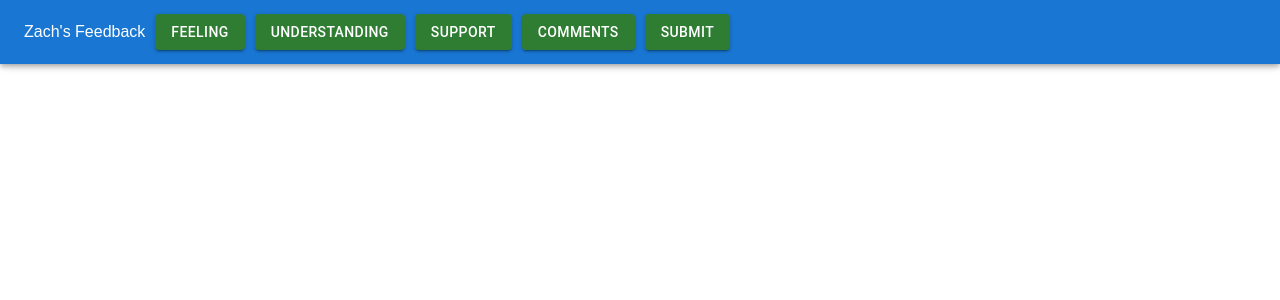
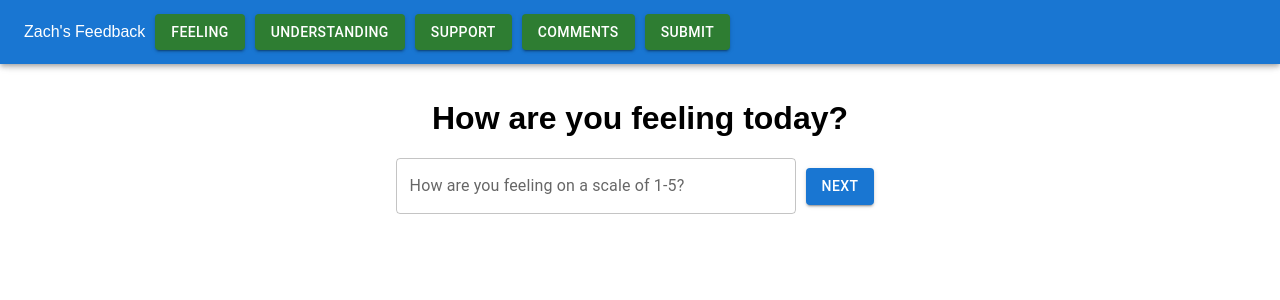
Before and after one commit to zenolook123/redux-feedback-loop, a React (Create React App) app: page / in a window 1280 px wide. Shown: the top 300 px of the page. Built offline with nearby package versions, Linux system fonts and the light colour scheme; no server answers.

Commit message:
I think im getting closer

```diff
--- a/package.json
+++ b/package.json
@@ -16,7 +16,8 @@
     "react-router-dom": "^5.3.4",
     "react-scripts": "^5.0.1",
     "redux": "^4.2.1",
-    "redux-logger": "^3.0.6"
+    "redux-logger": "^3.0.6",
+    "sweetalert2": "^11.7.18"
   },
   "devDependencies": {
     "nodemon": "^1.18.5"
--- a/src/components/App/App.jsx
+++ b/src/components/App/App.jsx
@@ -35,7 +35,7 @@ function App() {
     <div className='App'>
       <NavBar />
 
-      <Route exact path = '/feeling'>
+      <Route exact path = '/'>
       <Feeling />
       </Route>
 
--- a/src/components/Comments/Comments.jsx
+++ b/src/components/Comments/Comments.jsx
@@ -1,11 +1,34 @@
 import { TextField, Button } from "@mui/material"
+import { useState } from "react";
+function Comments() {
 
-function Comments() {
+
+    const [commentsValue, setCommentsValue] = useState("");
+
+    const handleTextChange = (event) => {
+        setCommentsValue(event.target.value)
+    }
+
+    const commentsObject = [{
+        comments:commentsValue
+    }]
+
+
+    function commentsPush() {
+        dispatch({
+            type:"SET_COMMENTS_LOCAL",
+            payload: commentsObject
+        })
+
+        history.push("/comments")
+      }
+
+
     return (
         <div style={{marginTop:'100px'}}>
             <h1>Any comments you want to leave?</h1>
-            <TextField id="outlined-basic" label="Leave a comment!" variant="outlined" style={{width:'400px'}}/>
-            <Button variant="contained" style={{margin:'10px'}}>Next</Button>
+            <TextField id="outlined-basic" label="Leave a comment!" variant="outlined" style={{width:'400px'}} onChange={handleTextChange}/>
+            <Button variant="contained" style={{margin:'10px'}} onClick={commentsPush}>Next</Button>
         </div>
     )
 }
--- a/src/components/Feeling/Feeling.jsx
+++ b/src/components/Feeling/Feeling.jsx
@@ -13,24 +13,31 @@ function Feeling() {
         setFeelingValue(event.target.value)
     }
 
+    const feelingObject = [{
+        feeling: feelingValue
+    }]
 
-    function understandingPush() {
-        const feedbackObject = [{
-            id:1,
-            feeling:feelingValue
-        }]
-        history.push("/understanding")
-        dispatch({
-            type:"SET_FEEDBACK_LOCAL",
-            payload: feedbackObject
-        })
-      }
+
+    function feelingPush() {
+
+        history.push("/feeling")
+
+
+        if (feelingValue >= 0 && feelingValue <= 5 && feelingValue != '')
+            dispatch({
+                type: "SET_FEELING_LOCAL",
+                payload: feelingObject
+            })
+
+
+    }
+
 
     return (
-        <div style={{marginTop:'100px'}}>
+        <div style={{ marginTop: '100px' }}>
             <h1>How are you feeling today?</h1>
-            <TextField id="outlined-basic" label="How are you feeling on a scale of 1-5?" variant="outlined" style={{width:'400px'}} type="number" onChange={handleTextChange}/>
-            <Button variant="contained" style={{margin:'10px'}} onClick={understandingPush}>Next</Button>
+            <TextField id="outlined-basic" label="How are you feeling on a scale of 1-5?" variant="outlined" style={{ width: '400px' }} type='number' onChange={handleTextChange} />
+            <Button variant="contained" style={{ margin: '10px' }} onClick={feelingPush}>Next</Button>
         </div>
     )
 }
--- a/src/components/NavBar/NavBar.jsx
+++ b/src/components/NavBar/NavBar.jsx
@@ -1,4 +1,4 @@
-import {AppBar, Button, Toolbar} from '@mui/material';
+import { AppBar, Button, Toolbar } from '@mui/material';
 import { useHistory } from 'react-router-dom'
 
 
@@ -6,30 +6,31 @@ import { useHistory } from 'react-router-dom'
 export default function NavBar() {
   const history = useHistory()
   function feelingPush() {
-        history.push("/feeling")
+    history.push("/")
   }
 
   function understandingPush() {
     history.push("/understanding")
   }
 
-      function supportPush () {
+  function supportPush() {
     history.push('/support')
   }
-      function commentsPush () {
+  function commentsPush() {
     history.push('/comments')
   }
-      function submitPush () {
+  function submitPush() {
     history.push('/submit')
   }
 
-return  (<AppBar position="fixed">
+
+  return (<AppBar position="fixed">
     <Toolbar> Zach's Feedback
-<Button color='success' variant='contained' onClick={feelingPush} style={{marginLeft:'10px'}}>Feeling</Button>
-<Button color='success' variant='contained' onClick={understandingPush} style={{marginLeft:'10px'}}>Understanding</Button>
-<Button color='success' variant='contained' style={{marginLeft:'10px'}} onClick={supportPush}>Support</Button>
-<Button color='success' variant='contained' style={{marginLeft:'10px'}} onClick={commentsPush}>Comments</Button>
-<Button color='success' variant='contained' style={{marginLeft:'10px'}} onClick={submitPush}>Submit</Button>
+      <Button color='success' variant='contained' onClick={feelingPush} style={{ marginLeft: '10px' }}>Feeling</Button>
+      <Button color='success' variant='contained' onClick={understandingPush} style={{ marginLeft: '10px' }}>Understanding</Button>
+      <Button color='success' variant='contained' style={{ marginLeft: '10px' }} onClick={supportPush}>Support</Button>
+      <Button color='success' variant='contained' style={{ marginLeft: '10px' }} onClick={commentsPush}>Comments</Button>
+      <Button color='success' variant='contained' style={{ marginLeft: '10px' }} onClick={submitPush}>Submit</Button>
     </Toolbar>
   </AppBar>)
 }
--- a/src/components/Support/Support.jsx
+++ b/src/components/Support/Support.jsx
@@ -1,16 +1,38 @@
 import { TextField, Button } from "@mui/material"
-import {useHistory} from 'react-router-dom'
+import { useHistory } from 'react-router-dom'
+import { useDispatch } from "react-redux"
+import { useState } from "react"
 
 function Support() {
+    const [supportValue, setSupportValue] = useState("");
+    const dispatch = useDispatch()
     const history = useHistory()
-    function commentsPush() {
-        history.push("/comments")
-      }
+
+    const supportObject = [{
+        support: supportValue
+    }]
+
+    const handleTextChange = (event) => {
+        setSupportValue(event.target.value)
+    }
+
+    function supportPush() {
+
+        dispatch({
+            type: "SET_SUPPORT_LOCAL",
+            payload: supportObject
+        })
+
+        history.push("/support")
+    }
+
+
+
     return (
-        <div style={{marginTop:'100px'}}>
+        <div style={{ marginTop: '100px' }}>
             <h1>How well are you being supported?</h1>
-            <TextField id="outlined-basic" label="How supported are you on a scale from 1-5?" variant="outlined" type='number' style={{width:'400px'}}/>
-            <Button variant="contained" style={{margin:'10px'}} onClick={commentsPush}>Next</Button>
+            <TextField id="outlined-basic" label="How supported are you on a scale from 1-5?" variant="outlined" type='number' style={{ width: '400px' }} onChange={handleTextChange} />
+            <Button variant="contained" style={{ margin: '10px' }} onClick={supportPush}>Next</Button>
         </div>
     )
 }
--- a/src/components/Understanding/Understanding.jsx
+++ b/src/components/Understanding/Understanding.jsx
@@ -1,18 +1,41 @@
 import { TextField, Button } from "@mui/material"
+import { useDispatch } from "react-redux"
 import { useHistory } from "react-router-dom"
+import { useState } from "react"
+
 
 function Understanding() {
+
     const history = useHistory()
-    function supportedPush() {
-        history.push("/support")
-      }
+    const dispatch = useDispatch()
+
+    const [understandingValue, setUnderstanding] = useState("");
+
+    const handleTextChange = (event) => {
+        setUnderstanding(event.target.value)
+    }
+
+    const understandingObject = [{
+        understanding: understandingValue
+    }]
+
+
+    function understandingPush() {
+        dispatch({
+            type: 'SET_UNDERSTANDING_LOCAL',
+            payload: understandingObject
+        })
+
+        history.push("/understanding")
+
+    }
 
 
     return (
-        <div style={{marginTop:'100px'}}>
+        <div style={{ marginTop: '100px' }}>
             <h1>How well are you understanding the content?</h1>
-            <TextField id="outlined-basic" label="How well do you understand on a scale of 1-5?" variant="outlined" type="number" style={{width:'400px'}}/>
-            <Button variant="contained" style={{margin:'10px'}} onClick={supportedPush}>Next</Button>
+            <TextField id="outlined-basic" label="How well do you understand on a scale of 1-5?" variant="outlined" type="number" style={{ width: '400px' }} onChange={handleTextChange} />
+            <Button variant="contained" style={{ margin: '10px' }} onClick={understandingPush}>Next</Button>
         </div>
     )
 }
--- a/src/reducers/currentFeedback.js
+++ /dev/null
@@ -1,8 +0,0 @@
-const currentFeedback = (state = [], action) => {
-    if (action.type === 'SET_FEEDBACK') {
-        return [...state, ...action.payload]
-    }
-return state
-}
-
-export default currentFeedback
--- a/src/reducers/currentFeeling.js
+++ b/src/reducers/currentFeeling.js
@@ -1,6 +1,22 @@
-const currentFeeling = (state = [], action) => {
+const currentFeeling = (state = {}, action) => {
     if (action.type === 'SET_FEELING_LOCAL') {
-        return [...state, ...action.payload]
+        return {...state,
+            feeling:action.payload}
+    }
+    if (action.type === 'SET_UNDERSTANDING_LOCAL') {
+        return {...state,
+            understanding:action.payload}
+    }
+    if (action.type === 'SET_SUPPORT_LOCAL') {
+        return {...state,
+            support:action.payload}
+    }
+    if (action.type === 'SET_COMMENTS_LOCAL') {
+        return {...state,
+            comments:action.payload}
+    }
+    if (action.type === 'SUBMIT_LOCAL') {
+        return [{state}]
     }
 return state
 }
--- a/src/reducers/reducerCombine.js
+++ b/src/reducers/reducerCombine.js
@@ -1,13 +1,9 @@
 import { combineReducers } from "redux"
 import currentFeeling from "./currentFeeling"
-import currentFeedback from "./currentFeedback"
-import thisFeedback from "./thisFeedback"
 
 
 const combinedReducers = combineReducers ({
-    currentFeeling,
-    currentFeedback,
-    thisFeedback
+currentFeeling
 })
 
 export default combinedReducers
--- a/src/reducers/thisFeedback.js
+++ /dev/null
@@ -1,8 +0,0 @@
-const thisFeedback = (state = [], action) => {
-    if (action.type === 'SET_FEEDBACK_LOCAL') {
-        return [...state, ...action.payload]
-    }
-return state
-}
-
-export default thisFeedback
```
Also changed, not shown: src/reducers/thisUnderstanding.js (deleted, +0 -8 lines), 1 other file (tests, documents, lock files or other folders). Lines whose indentation alone changed are shown as unchanged.
